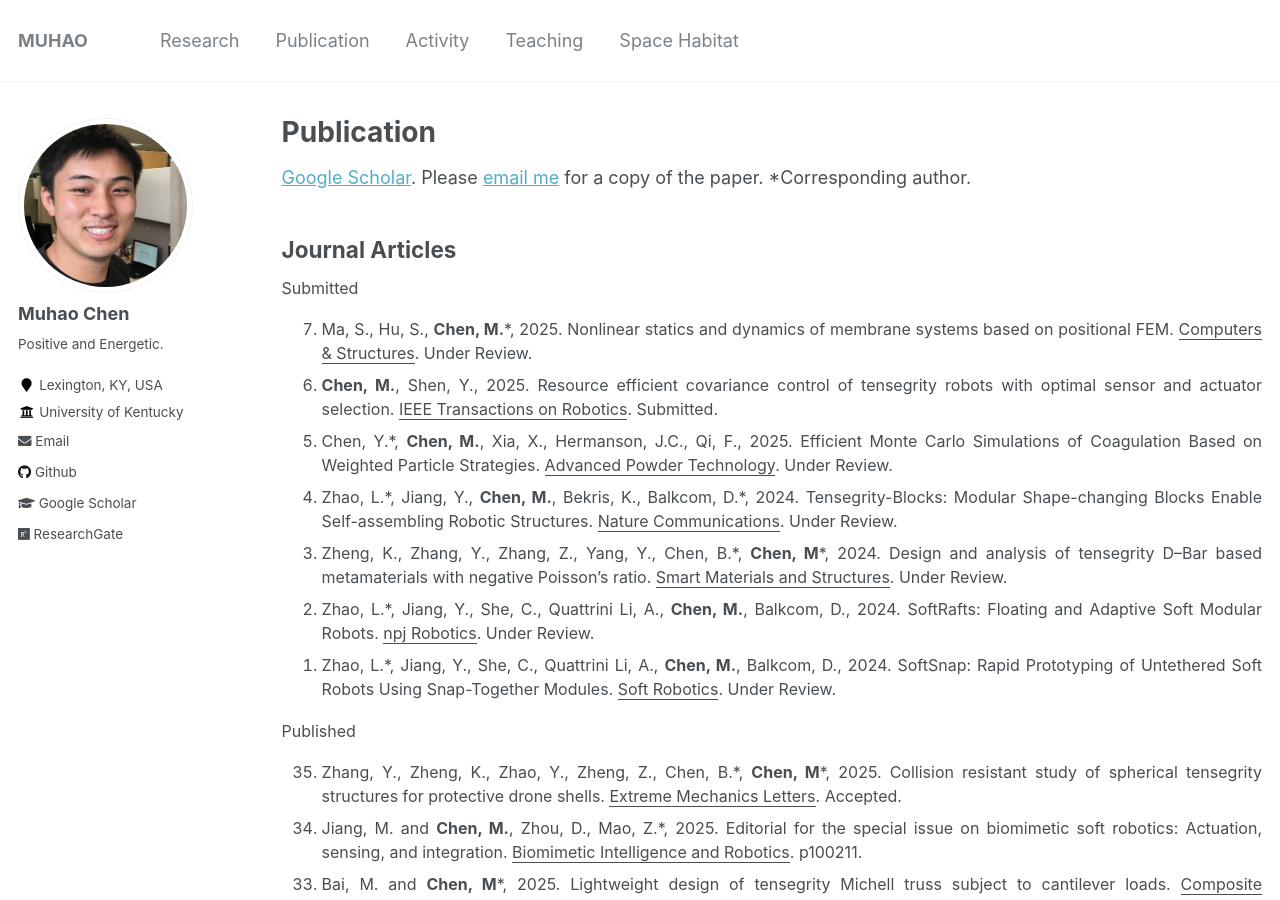
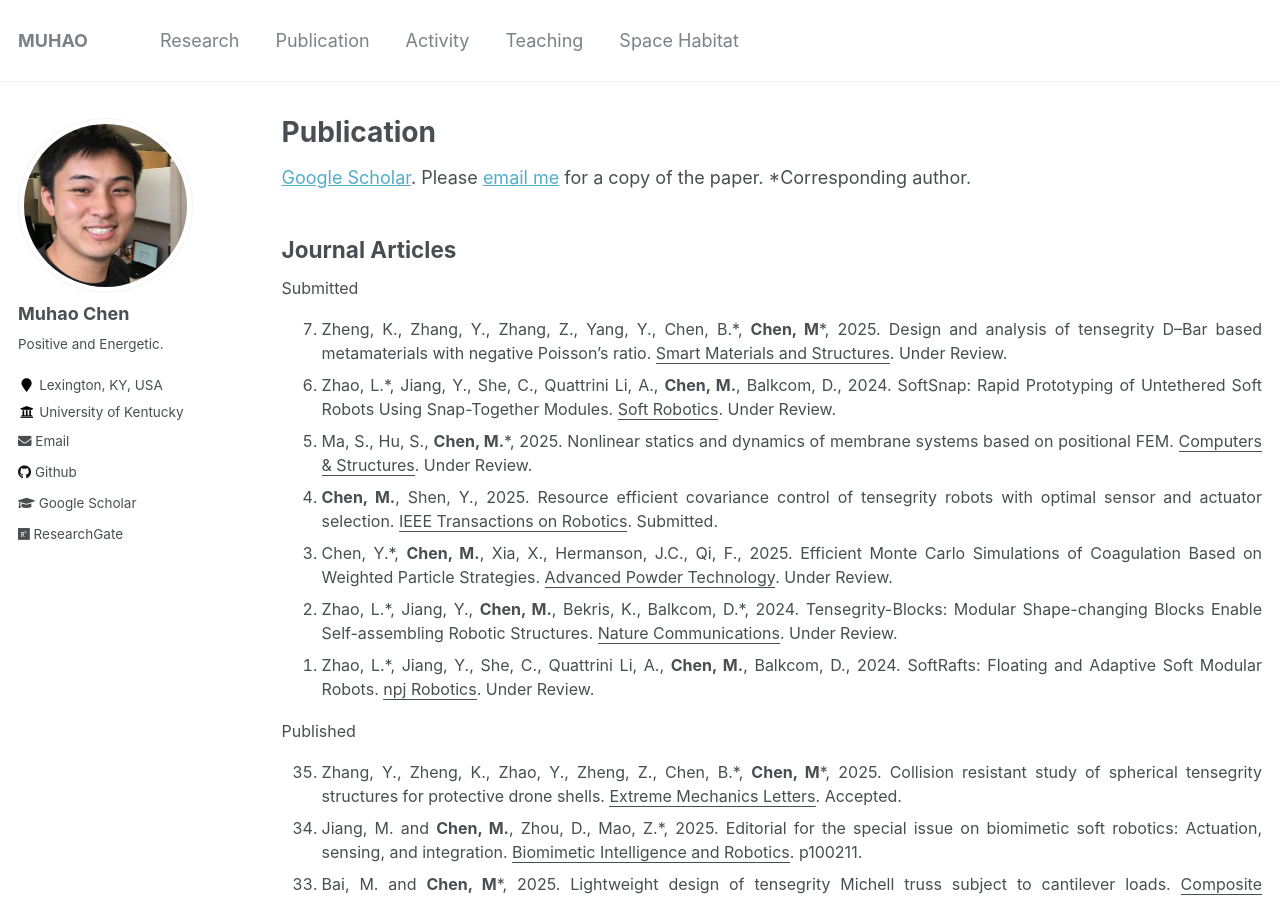
Before and after one commit to Muhao-Chen/muhao-chen.github.io, a Jekyll site: the page built from _pages/publication.md, in a window 1280 px wide and 900 px high. Built offline with Jekyll 4.4.1, drawn with Linux system fonts in a browser that asks for light colours; part of the change alters nothing that is shown; some of the changed text lies outside the part shown.

Commit message:
Update publication.md

```diff
--- a/_pages/publication.md
+++ b/_pages/publication.md
@@ -16,17 +16,17 @@ toc: true
 <font size=3>
 Submitted
 <ol reversed>
+<li> Zheng, K., Zhang, Y., Zhang, Z., Yang, Y., Chen, B.*, <strong>Chen, M</strong>*, 2025. Design and analysis of tensegrity D–Bar based metamaterials with negative Poisson’s ratio. <u>Smart Materials and Structures</u>. Under Review. </li>
+<li> Zhao, L.*, Jiang, Y., She, C., Quattrini Li, A., <strong>Chen, M.</strong>, Balkcom, D., 2024. SoftSnap: Rapid Prototyping of Untethered Soft Robots Using Snap-Together Modules. <u>Soft Robotics</u>. Under Review. </li>
 <!-- <li> Zhu, Z.*, <strong>Chen, M.</strong>, 2025. A metaheuristic approach to the design of a space station with artificial gravity. <u>Acta Astronautica</u>. Under Review. </li> -->
 <li> Ma, S., Hu, S., <strong>Chen, M.</strong>*, 2025. Nonlinear statics and dynamics of membrane systems based on positional FEM. <u>Computers & Structures</u>. Under Review.</li>
 <li> <strong>Chen, M.</strong>, Shen, Y., 2025. Resource efficient covariance control of tensegrity robots with optimal sensor and actuator selection. <u>IEEE Transactions on Robotics</u>. Submitted. </li>
 <li> Chen, Y.*, <strong>Chen, M.</strong>, Xia, X., Hermanson, J.C., Qi, F., 2025. Efficient Monte Carlo Simulations of Coagulation Based on Weighted Particle Strategies. <u>Advanced Powder Technology</u>. Under Review. </li>
 <li> Zhao, L.*, Jiang, Y., <strong>Chen, M.</strong>, Bekris, K., Balkcom, D.*, 2024. Tensegrity-Blocks: Modular Shape-changing Blocks Enable Self-assembling Robotic Structures. <u>Nature Communications</u>. Under Review. </li>
-<li> Zheng, K., Zhang, Y., Zhang, Z., Yang, Y., Chen, B.*, <strong>Chen, M</strong>*, 2024. Design and analysis of tensegrity D–Bar based metamaterials with negative Poisson’s ratio. <u>Smart Materials and Structures</u>. Under Review. </li>
 <!-- <li> <strong>Chen, M.</strong>*, 2024. Mass efficient Double-Helix Tensegrity for underwater, land, air, and space applications. <u>Computer Methods in Applied Mechanics and Engineering</u>.-->
 <!-- <li>Shen, Y., <strong>Chen, M.</strong>*, 2025. TsgDMC: Tensegrity Data-based Modeling and Control. <u>Journal of Open Source Software</u>. </li>
 <li>Ma, S., <strong>Chen, M.</strong>*, 2025. OriTsgEFA: Origami and Tensegrity Equilibrium and Form-finding Analysis. <u>Journal of Open Source Software</u>. </li> -->
 <li> Zhao, L.*, Jiang, Y., She, C., Quattrini Li, A., <strong>Chen, M.</strong>, Balkcom, D., 2024. SoftRafts: Floating and Adaptive Soft Modular Robots. <u>npj Robotics</u>. Under Review. </li>
-<li> Zhao, L.*, Jiang, Y., She, C., Quattrini Li, A., <strong>Chen, M.</strong>, Balkcom, D., 2024. SoftSnap: Rapid Prototyping of Untethered Soft Robots Using Snap-Together Modules. <u>Soft Robotics</u>. Under Review. </li>
 </ol>
 Published
 <ol reversed>
@@ -116,12 +116,12 @@ Submitted
 <li> Shen, Y.*, <strong>Chen, M.</strong>, 2025. Data-Driven Modeling and Control Framework for Tensegrity Robots Using Markov Parameters. <u>Engineering Mechanics Institute 2025 International Conference (EMI 2025-IC).</u> Tsinghua University, Beijing, Jul 17 - 20, 2025. </li>
 <li> Zhang, G., <strong>Chen, M.</strong>, Shen, Y.*, 2025. The minimal mass tensegrity solutions to simply supported loads. <u>Engineering Mechanics Institute 2025 International Conference (EMI 2025-IC).</u> Tsinghua University, Beijing, Jul 17 - 20, 2025. </li>
 <li> Ma, S.*, Hu, S., <strong>Chen, M.</strong>, 2025. Dynamic Modeling of Integrated Tensegrity and Membrane Systems for Lightweight Deployable Structures. <u>Engineering Mechanics Institute 2025 International Conference (EMI 2025-IC).</u> Tsinghua University, Beijing, Jul 17 - 20, 2025. </li>
-<li> Su, L., <strong>Chen, M.</strong>, Shen, Y.*, 2025. Parametric Studies of Hoberman Spheres for the Design of Scalable and Deployable Structures. <u>The 76th International Astronautical Congress (IAC)</u>. Sydeny, Australia, Sep. 29 – Otc. 3, 2025. Submitted. </li>
-<li> Zhang, G., <strong>Chen, M.</strong>, Shen, Y.*, 2025. Design and Analysis of Tensegrity Flywheels Based on Michell Truss Topologies. <u>The 76th International Astronautical Congress (IAC)</u>. Sydeny, Australia, Sep. 29 – Otc. 3, 2025. Submitted. </li>
+<li> Su, L., <strong>Chen, M.</strong>, Shen, Y.*, 2025. Parametric Studies of Hoberman Spheres for the Design of Scalable and Deployable Structures. <u>The 76th International Astronautical Congress (IAC)</u>. Sydney, Australia, Sep 29 – Otc 3, 2025. Submitted. </li>
+<li> Zhang, G., <strong>Chen, M.</strong>, Shen, Y.*, 2025. Design and Analysis of Tensegrity Flywheels Based on Michell Truss Topologies. <u>The 76th International Astronautical Congress (IAC)</u>. Sydney, Australia, Sep 29 – Otc 3, 2025. Submitted. </li>
 <!-- <li>Jiang, Y., Zhao, L., Balkcom, D., <strong>Chen, M.</strong>*, 2025. A Numerical and Experimental Tensegrity Robot Platform for Space Landing and Locomotion. <u>Engineering Mechanics Institute Conference 2025 (EMI 2025)</u>. Anaheim, CA, May 27, 2025. Submitted.</li> -->
 <!-- <li>Ma, S., Hu, S., <strong>Chen, M.</strong>*, 2025. Dynamics of integrated tensegrity and membrane systems based on finite element method. <u>Engineering Mechanics Institute Conference 2025 (EMI 2025)</u>. Anaheim, CA, May 27, 2025. Submitted.</li> -->
 <li><strong>Chen, M.</strong>*, Fraddosio, A., Micheletti, A., Pavone, G., Piccioni, M., 2025. Design and Analysis of Deployable Clustered Tensegrity V-Expander Plates. <u>The Fourth International Nonlinear Dynamics Conference (NODYCON).</u> Stevens Institute of Technology, Hoboken, NJ, Jun. 22 - 25, 2025. Accepted.</li>
-<li> Ma, S.*, Hu, S., <strong>Chen, M.</strong>, 2025. Statics and dynamics of integrated tensegrity and origami structures based on plate-hinge model. <u>The 14th Asian Pacific Conference on Shell and Spatial Structures (APCS 2025).</u> Design and Construction Technology Toward Low-Carbon Society, Kanazawa, Japan, June 9-12, 2025, Accepted. </li>
+<li> Ma, S.*, Hu, S., <strong>Chen, M.</strong>, 2025. Statics and dynamics of integrated tensegrity and origami structures based on plate-hinge model. <u>The 14th Asian Pacific Conference on Shell and Spatial Structures (APCS 2025).</u> Design and Construction Technology Toward Low-Carbon Society, Kanazawa, Japan, Jun. 9-12, 2025, Accepted. </li>
 <li> Jiang, Y., Zhao, L., Balkcom, D., <strong>Chen, M.</strong>*, 2025. A Numerical and Experimental Tensegrity Robot Platform for Space Landing and Locomotion. <u> The Engineering Mechanics Institute 2025 Conference (EMI 2025).</u> University of California, Irvine, CA, May 27 - 30, 2025, Accepted. </li>
 <li> Ma, S., Hu, S., <strong>Chen, M.</strong>*, 2025. Dynamics of integrated tensegrity and membrane systems based on finite element method. <u> The Engineering Mechanics Institute 2025 Conference (EMI 2025).</u> University of California, Irvine, CA, May 27 - 30, 2025, Accepted. </li>
 <li> Zhao, L.*, Jiang, Y., She, C., Quattrini Li, A., <strong>Chen, M.</strong>, Balkcom, D., 2025. SMILE: Soft Modular Intelligent Lattice for Entertainment. <u>IEEE International Conference on Robotics & Automation (ICRA)</u>. Atlanta, GA, May 19 – 23, 2025. Submitted.</li>
```
